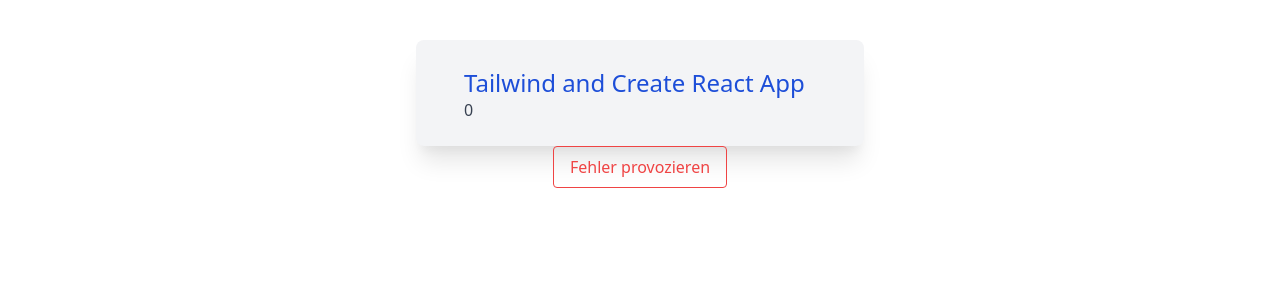
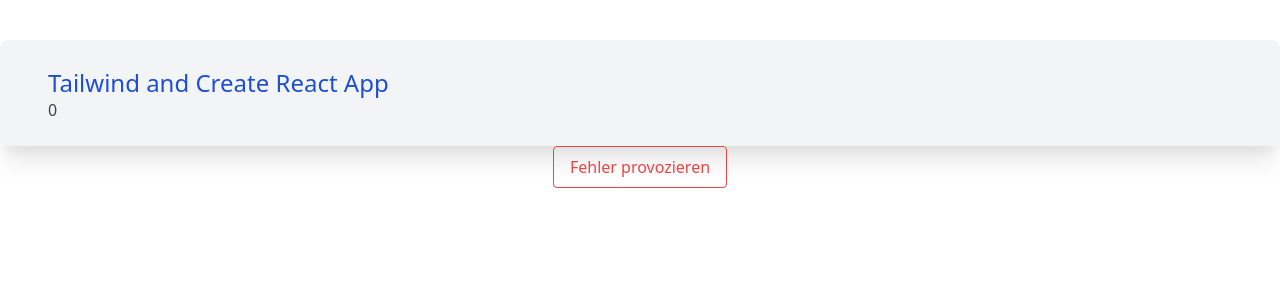
Before and after one commit to sven-olding/teams-widget, a React (Create React App) app: page / in a window 1280 px wide. Shown: the top 300 px of the page. Built offline with nearby package versions, Linux system fonts and the light colour scheme.

Commit message:
fix test button for ErrorBoundary

```diff
--- a/src/App.tsx
+++ b/src/App.tsx
@@ -2,10 +2,12 @@
 
 function App(): JSX.Element {
     const [counter, setCounter] = useState(0);
-
+    if (counter == 1) {
+        throw new Error('Test');
+    }
     return (
-        <div>
-            <div className="max-w-md mx-auto flex p-6 bg-gray-100 mt-10 rounded-lg shadow-xl">
+        <div className="lg:container lg:mx-auto m-4">
+            <div className="p-6 bg-gray-100 mt-10 rounded-lg shadow-xl">
                 <div className="ml-6 pt-1">
                     <h1 className="text-2xl text-blue-700 leading-tight">
                         Tailwind and Create React App
@@ -13,12 +15,12 @@
                     <p className="text-base text-gray-700 leading-normal">{counter}</p>
                 </div>
             </div>
+
             <button
                 type="button"
                 className="border border-red-500 text-red-500 hover:bg-red-500 hover:text-gray-200 rounded px-4 py-2 max-w-md flex mx-auto"
                 onClick={() => {
                     setCounter(counter + 1);
-                    throw new Error('Test');
                 }}>
                 Fehler provozieren
             </button>
```
